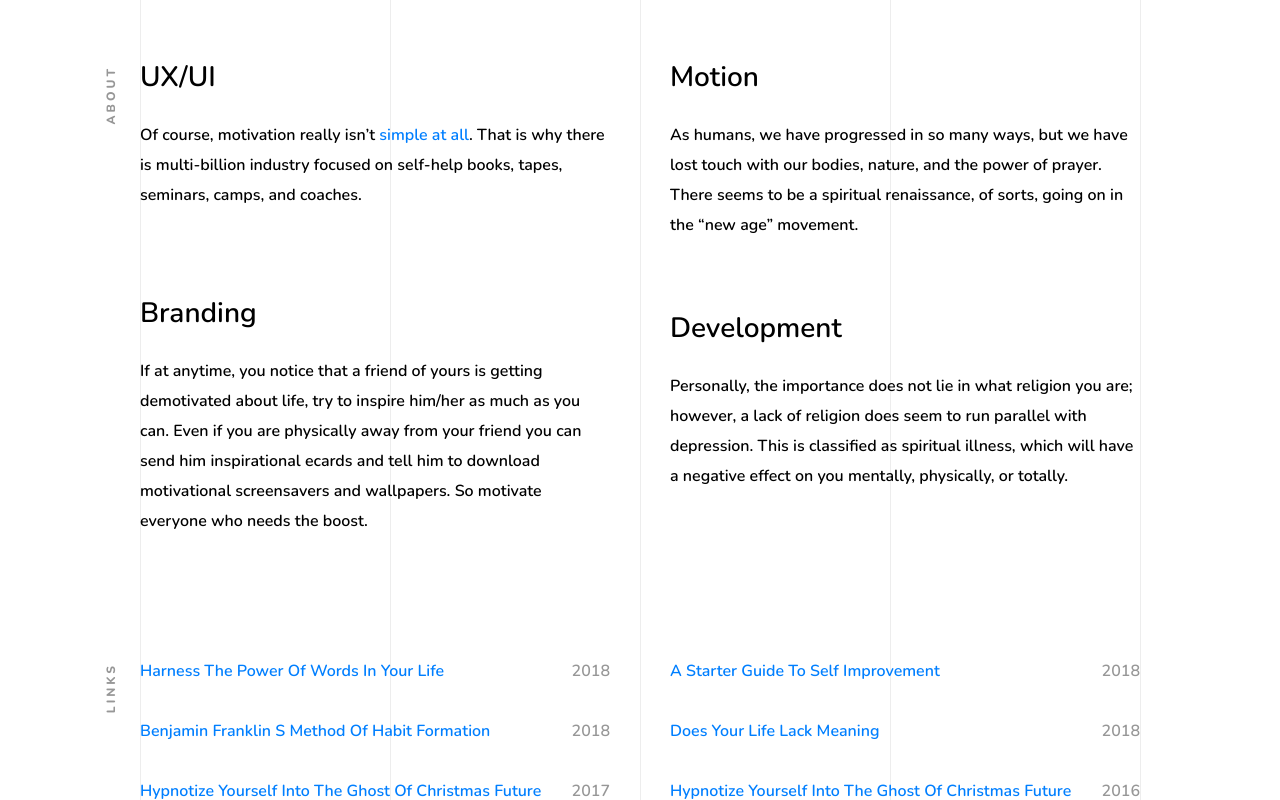
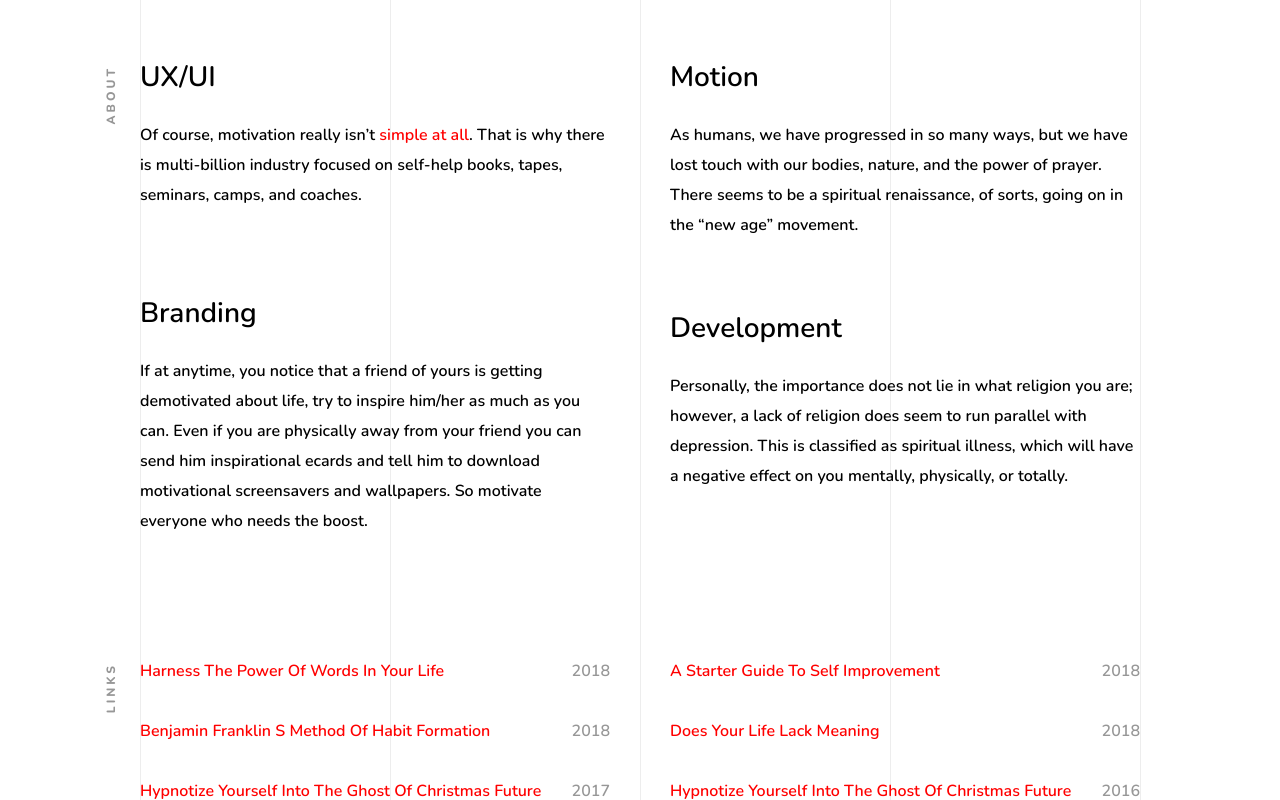
Before and after one commit to NastyaKucheriava/mycv-1, a plain HTML site: page index.html in a window 1280 px wide. Shown: the part 2000-2800 px from the top of the page. Drawn offline with nearby package versions, Linux system fonts and the light colour scheme; files whose address does not match are found by name.

Commit message:
смена цвета ссылки

```diff
--- a/css/style.css
+++ b/css/style.css
@@ -28,7 +28,7 @@ a {
     font-weight: 600;
     font-size: 16px;
     line-height: 30px;
-    color: #007FFF;
+    color: #ff0000;
     text-decoration: none
 }
 
```
